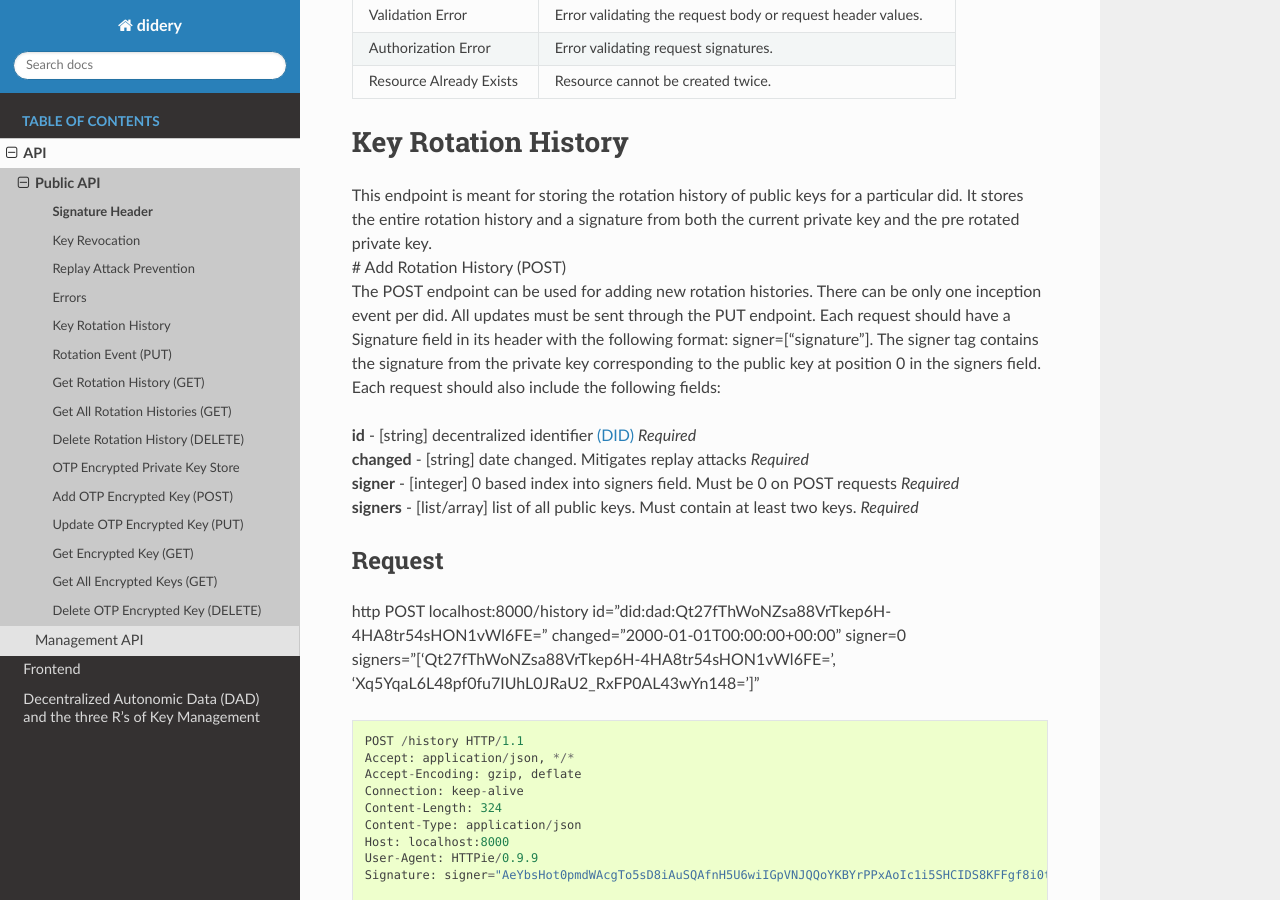
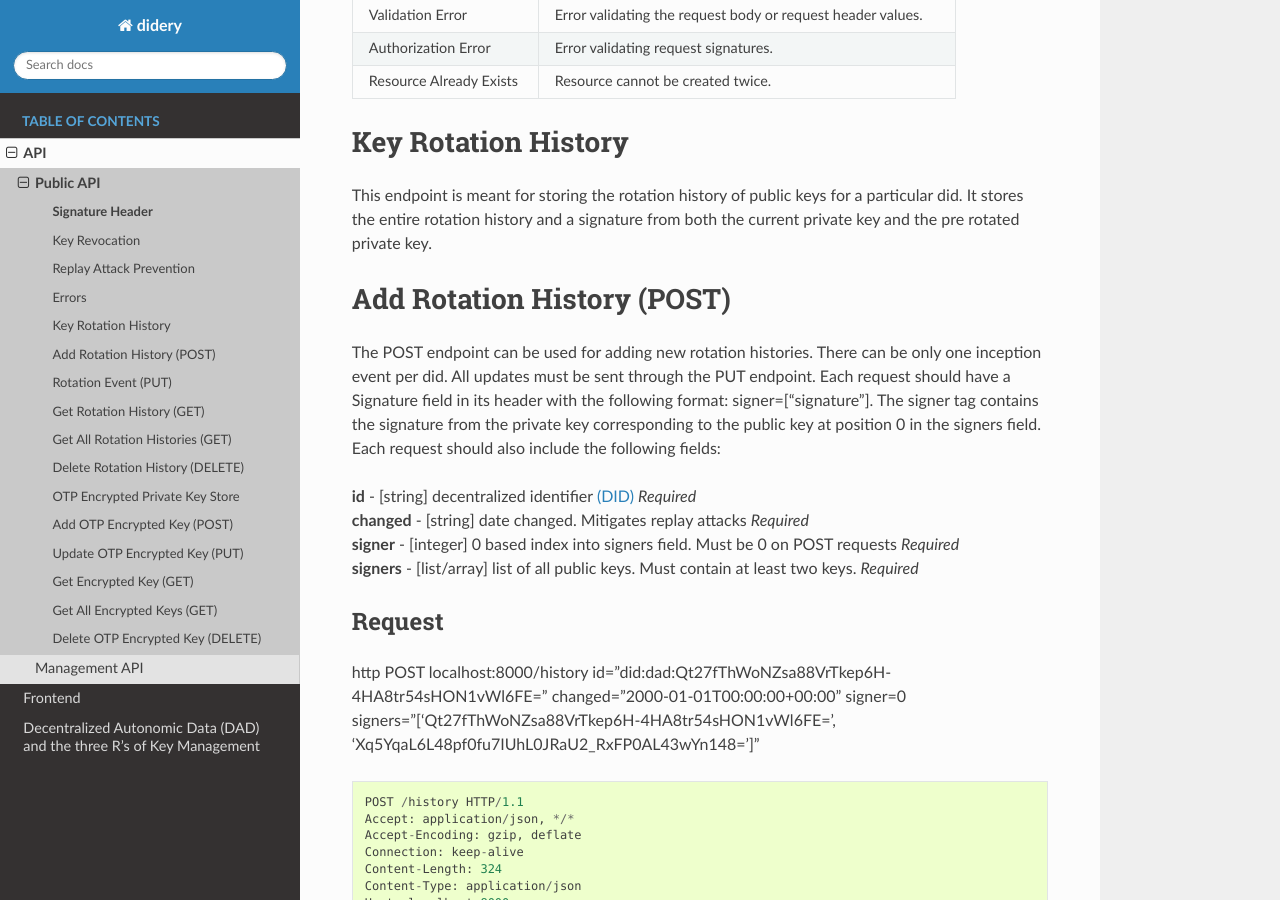
Before and after one commit to reputage/didery, a Sphinx documentation site: the page built from docs/api/public_api/public_api.rst, in a window 1280 px wide and 900 px high, scrolled down 3398 px. Built offline with Sphinx 7.4.7 and the Read the Docs theme 2.0.0, drawn with Linux system fonts in a browser that asks for light colours.

```diff
--- a/docs/api/public_api/public_api.rst
+++ b/docs/api/public_api/public_api.rst
@@ -205,18 +205,21 @@ description.
 Key Rotation History
 ====================
 
-| This endpoint is meant for storing the rotation history of public keys
-  for a particular did. It stores the entire rotation history and a
-  signature from both the current private key and the pre rotated
-  private key.
-| # Add Rotation History (POST)
-| The POST endpoint can be used for adding new rotation histories. There
-  can be only one inception event per did. All updates must be sent
-  through the PUT endpoint. Each request should have a Signature field
-  in its header with the following format: signer=["signature"]. The
-  signer tag contains the signature from the private key corresponding
-  to the public key at position 0 in the signers field. Each request
-  should also include the following fields:
+This endpoint is meant for storing the rotation history of public keys
+for a particular did. It stores the entire rotation history and a
+signature from both the current private key and the pre rotated private
+key.
+
+Add Rotation History (POST)
+===========================
+
+The POST endpoint can be used for adding new rotation histories. There
+can be only one inception event per did. All updates must be sent
+through the PUT endpoint. Each request should have a Signature field in
+its header with the following format: signer=["signature"]. The signer
+tag contains the signature from the private key corresponding to the
+public key at position 0 in the signers field. Each request should also
+include the following fields:
 
 | **id** - [string] decentralized identifier
   `(DID) <https://w3c-ccg.github.io/did-spec/>`__ *Required*
```
Also changed, not shown: docs/api/public_api/public_api.md (+1 -0 lines), setup.py (+4 -5 lines).
